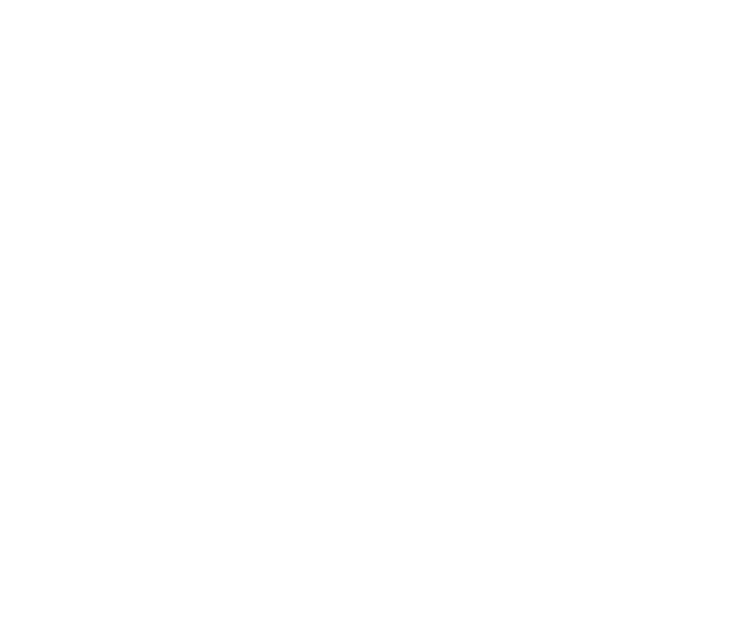
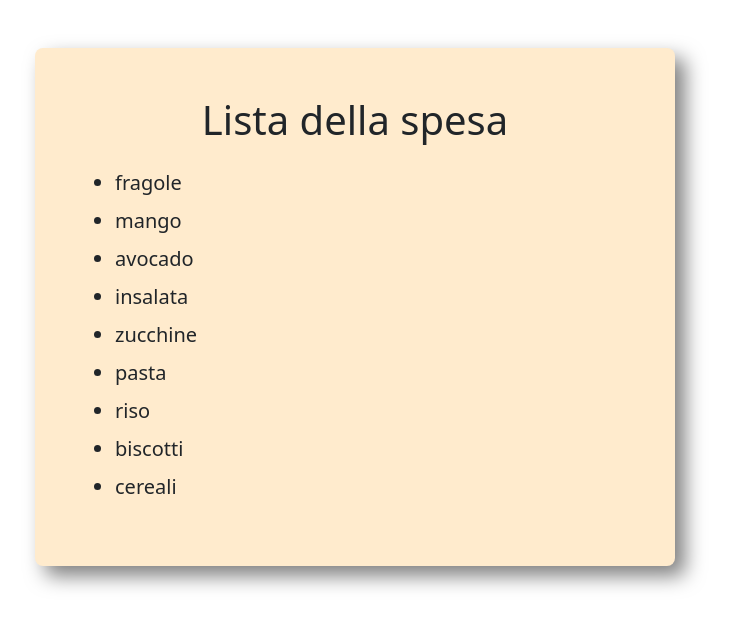
Before and after one commit to BeatriceRocchi/js-lista-spesa, a plain HTML site: page index.html in a window 1280 px wide. Shown: the whole page, without its empty margins (285-1014 px from the left). Drawn offline with nearby package versions, Linux system fonts and the light colour scheme.

Commit message:
[add] shopping list dynamically in js and [add] style in css

```diff
--- a/assets/style/style.css
+++ b/assets/style/style.css
@@ -0,0 +1,6 @@
+.container_custom {
+  margin: 0 auto;
+  width: 50%;
+  background-color: blanchedalmond;
+  box-shadow: 10px 10px 20px rgba(0, 0, 0, 0.5);
+}
--- a/index.html
+++ b/index.html
@@ -22,6 +22,13 @@
     <link rel="stylesheet" href="./assets/style/style.css" />
   </head>
   <body>
+    <div
+      class="container_custom rounded-3 p-5 mt-5"
+    >
+      <h1 class="text-center mb-4">Lista della spesa</h1>
+      <ul id="shop-list" class="fs-5"></ul>
+    </div>
+
     <!-- JS -->
     <script src="./js/script.js"></script>
   </body>
--- a/js/script.js
+++ b/js/script.js
@@ -0,0 +1,20 @@
+const shopList = [
+  "fragole",
+  "mango",
+  "avocado",
+  "insalata",
+  "zucchine",
+  "pasta",
+  "riso",
+  "biscotti",
+  "cereali",
+];
+
+let itemNum = 0;
+
+while (itemNum < shopList.length) {
+  document.getElementById("shop-list").innerHTML += `
+  <li class="my-2">${shopList[itemNum]}</li>
+  `;
+  itemNum++;
+}
```
